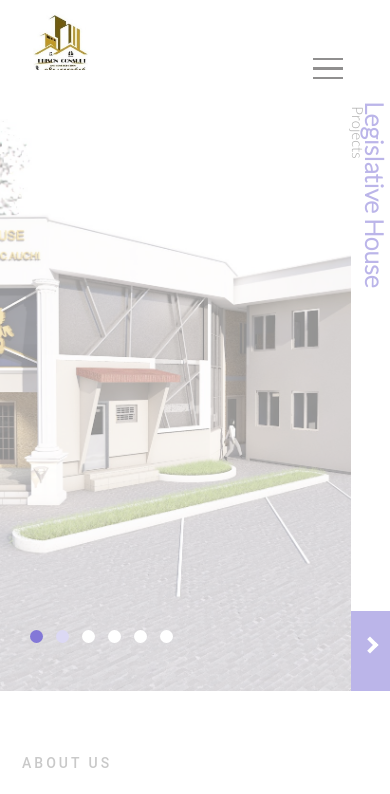
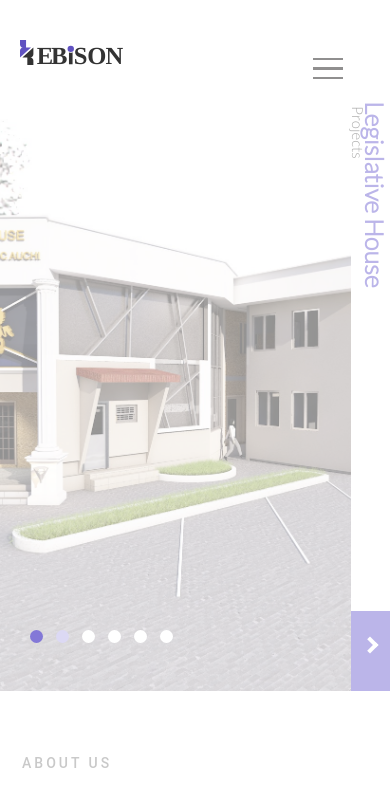
Before and after one commit to Amositua/amositua.github.io, a plain HTML site: page index.html in a window 390 px wide. Shown: the top 794 px of the page. Drawn offline with Linux system fonts and the light colour scheme.

Commit message:
new change

```diff
--- a/css/media-query-style.css
+++ b/css/media-query-style.css
@@ -17,8 +17,8 @@
     }
 
     .navbar h1 img {
-      width: 80px;
-      height: 60px;
+      /* width: 80px; */
+      height: 25px;
       object-fit: cover;
     }
 
@@ -73,6 +73,7 @@
     .navbar .flex{
       flex-direction: column;
       align-items: flex-start;
+      justify-content: center;
     }
 
     .navbar h1 {
--- a/css/style.css
+++ b/css/style.css
@@ -109,11 +109,11 @@ a:hover {
 }
 
 .navbar img {
-  width: 100px;
-  height: 60px;
+  /* width: 100px; */
+  height: 40px;
   object-fit: cover;
   color: #6052cc;
-  font-size: 2rem;
+  /* font-size: 2rem; */
 }
 
 /* Menu bars */
--- a/index.html
+++ b/index.html
@@ -14,7 +14,7 @@
     <!-- Navbar -->
     <div class="navbar">
       <div class="container flex">
-        <h1 class="logo"><a href="index.html"><img src="images/LOGO9.jpg" alt=""></a></h1>
+        <h1 class="logo"><a href="index.html"><img src="ebison icon 2.svg" alt=""></a></h1>
         <nav class="nav-links" id="nav-links">
           <ul>
             <li><a href="index.html" class="active">Home</a></li>
```
Also changed, not shown: ebison icon 2-1.svg (added), ebison icon 2.svg (added).
